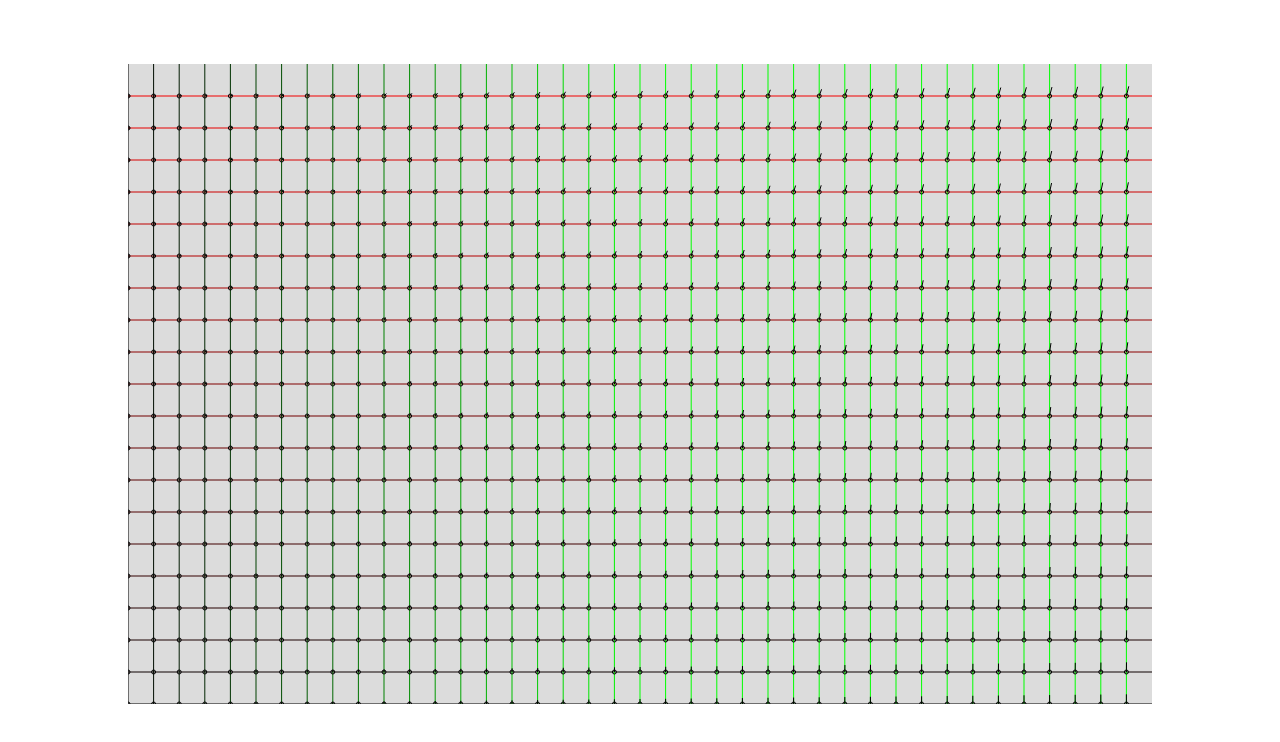
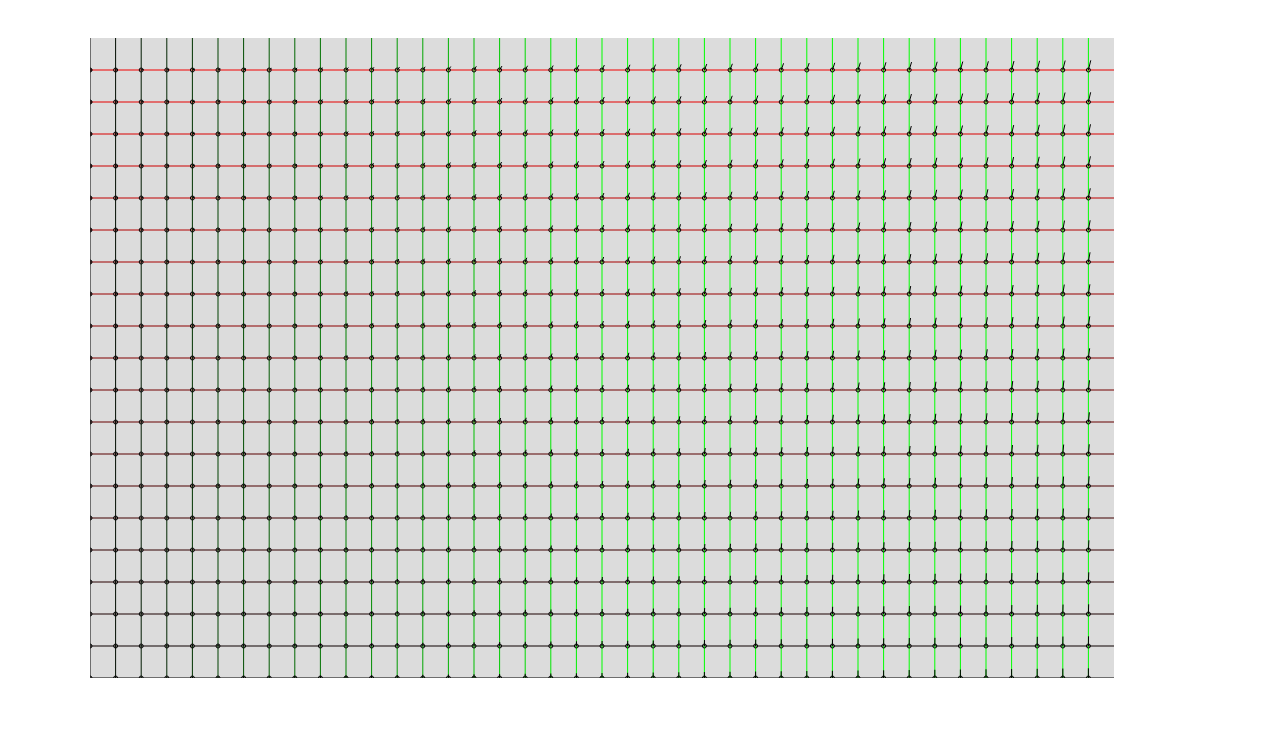
Before and after one commit to AyanaAlemayehu/FluidJS2D, a website: page public/visual/index.html in a window 1280 px wide. Drawn offline with Linux system fonts and the light colour scheme.

Commit message:
pushed entire graph 2% up and 3% to the left (using CSS styling) to make room for future UI tools and stuff

```diff
--- a/public/visual/styles.css
+++ b/public/visual/styles.css
@@ -9,9 +9,9 @@
     position: absolute;
     z-index: 0;
     background-color: gainsboro; /* Random grey I saw was pretty cool*/
-    margin-left: 10%;
+    margin-left: 7%;
     margin-right: 10%;
-    margin-top: 5%;
+    margin-top: 3%;
     left:0px;
     right:0px;
     top:0px;
@@ -21,9 +21,9 @@
     transform: scale(1, -1);
     position: absolute;
     z-index: 1;
-    margin-left: 10%;
+    margin-left: 7%;
     margin-right: 10%;
-    margin-top: 5%;
+    margin-top: 3%;
     left:0px;
     right:0px;
     top:0px;
@@ -33,9 +33,9 @@
     transform: scale(1, -1);
     position: absolute;
     z-index: 2;
-    margin-left: 10%;
+    margin-left: 7%;
     margin-right: 10%;
-    margin-top: 5%;
+    margin-top: 3%;
     left:0px;
     right:0px;
     top:0px;
```
Also changed, not shown: public/visual/index.html (+0 -1 lines).
